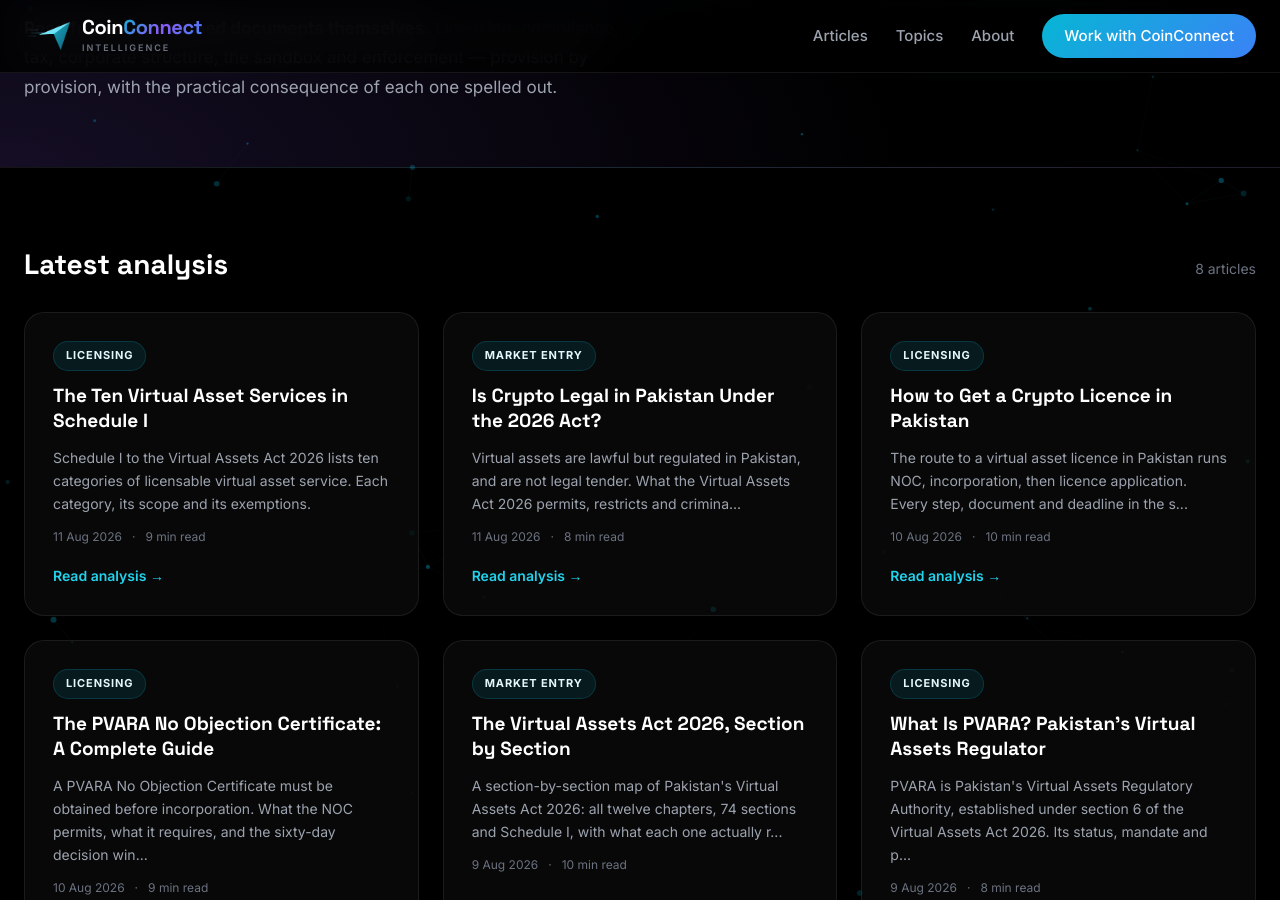
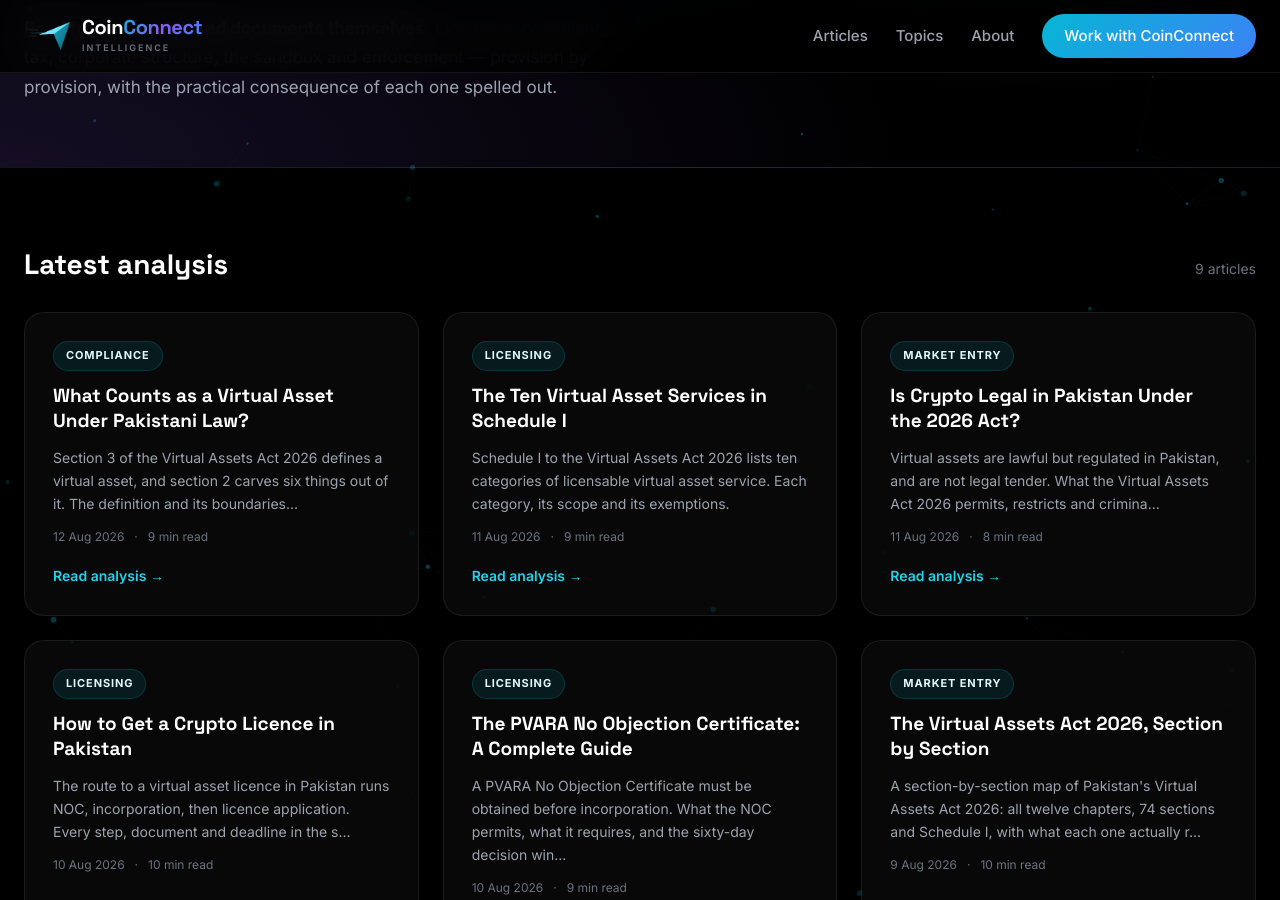
Before and after one commit to coinconnect-pk/coinconnect-pk.github.io, a Jekyll site: the page built from index.html, in a window 1280 px wide and 900 px high, scrolled down 447 px. Built offline with Jekyll 4.4.1, drawn with Linux system fonts in a browser that asks for light colours.

Commit message:
Publish article for 2026-08-12

```diff
--- a/_data/linkmap.yml
+++ b/_data/linkmap.yml
@@ -262,3 +262,6 @@ blog:
   - url: "https://blog.coinconnect.site/the-ten-virtual-asset-services-in-schedule-i/"
     title: "The Ten Virtual Asset Services in Schedule I"
     topics: [ten, virtual, asset, services, schedule, licensing]
+  - url: "https://blog.coinconnect.site/what-counts-as-a-virtual-asset-under-pakistani-law/"
+    title: "What Counts as a Virtual Asset Under Pakistani Law?"
+    topics: [counts, virtual, asset, under, pakistani, law, compliance]
--- a/_data/published-log.csv
+++ b/_data/published-log.csv
@@ -7,3 +7,4 @@ date,source,title,words
 2026-08-10,queue,"How to Get a Crypto Licence in Pakistan",1987
 2026-08-11,queue,"Is Crypto Legal in Pakistan Under the 2026 Act?",1666
 2026-08-11,queue,"The Ten Virtual Asset Services in Schedule I",1983
+2026-08-12,queue,"What Counts as a Virtual Asset Under Pakistani Law?",1884
--- a/_queue/009-what-counts-as-a-virtual-asset.md
+++ b/_posts/2026-08-12-what-counts-as-a-virtual-asset-under-pakistani-law.md
@@ -1,7 +1,7 @@
 ---
 layout: post
 title: "What Counts as a Virtual Asset Under Pakistani Law?"
-date: 2026-01-01 09:00:00 +0500
+date: 2026-08-12 11:05:10 +0500
 categories: [Compliance]
 author: "Malik Abbas"
 description: "Section 3 of the Virtual Assets Act 2026 defines a virtual asset, and section 2 carves six things out of it. The definition and its boundaries, explained."
```
Also changed, not shown: other parts of _posts/2026-08-12-what-counts-as-a-virtual-asset-under-pakistani-law.md (+0 -7 lines).
